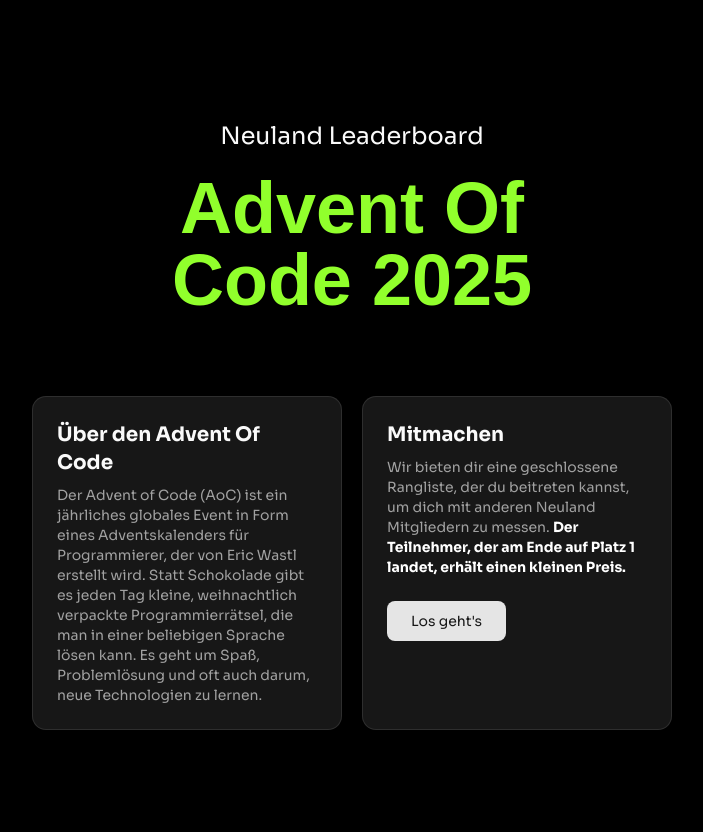
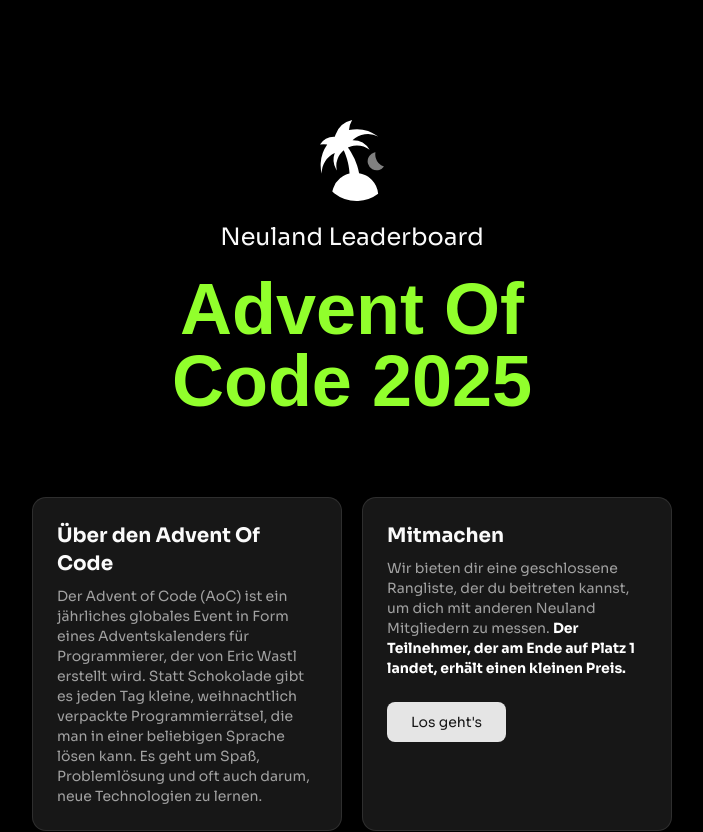
Before and after one commit to neuland-ingolstadt/neuland-aoc-leaderboard, a Next.js app: page / in a window 1280 px wide. Shown: the top 832 px of the page, without its empty margins (288-991 px from the left). Built offline with nearby package versions, Linux system fonts and the light colour scheme; a web font is replaced by a local one.

Commit message:
feat: add Neuland logo

```diff
--- a/components/layout/header.tsx
+++ b/components/layout/header.tsx
@@ -16,6 +16,8 @@
   DialogTrigger,
 } from "../ui/dialog";
 
+import Image from "next/image";
+
 export default function Header() {
   return (
     <div
@@ -23,6 +25,13 @@
       className={"flex flex-col items-center gap-20 px-80 py-10 pt-30"}
     >
       <div className="flex flex-col items-center gap-5">
+        <Image
+          src="/img/neuland_icon.svg"
+          alt="Neuland Logo"
+          width={64}
+          height={64}
+          className="brightness-0 invert"
+        />
         <p className="text-2xl">Neuland Leaderboard</p>
         <h1
           className={"text-7xl font-azeret font-semibold text-center text-accent"}
```
Also changed, not shown: public/img/neuland_icon.svg (added).
